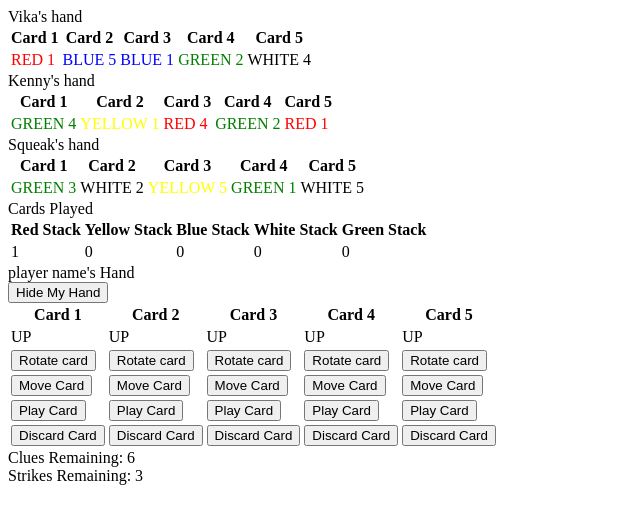
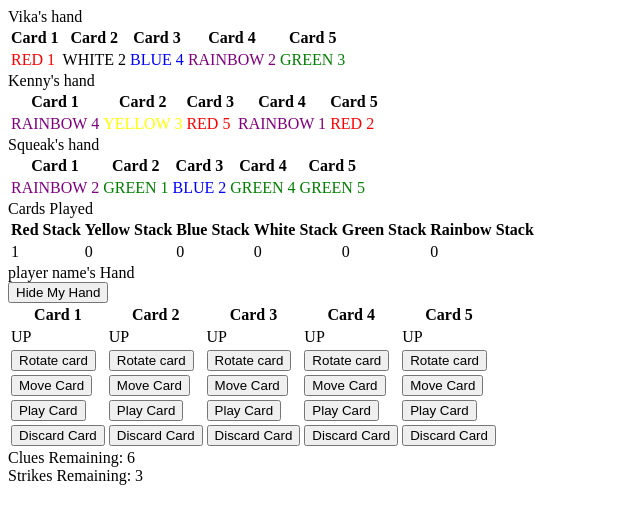
Before and after one commit to ChuckBTaylor/hanabi-frontend, an Angular app: page / in a window 1280 px wide. Shown: the top 524 px of the page, without its empty margins (0-640 px from the left). Built offline with nearby package versions, Linux system fonts and the light colour scheme.

Commit message:
Discarding and reseting

```diff
--- a/src/app/components/Cards/their-card.component.ts
+++ b/src/app/components/Cards/their-card.component.ts
@@ -12,8 +12,10 @@ export class TheirCardComponent implements ITheirCard {
   @Input() cardColor: CardColor;
 
   getDisplayColor(color: string): string {
-        if(color === CardColor.WHITE)
+    if (color === CardColor.WHITE)
       color = "BLACK";
+    else if (color === CardColor.RAINBOW)
+      color = "PURPLE";
     return color;
   }
 
--- a/src/app/components/Table/play-area.component.html
+++ b/src/app/components/Table/play-area.component.html
@@ -27,7 +27,7 @@
           {{ greenStack.length }}
         </td>
         <td *ngIf='showRainbowStack' [style.color]="green" [title]='"rainbow " + rainbowStack.length'>
-          {{ greenStack.length }}
+          {{ rainbowStack.length }}
         </td>
       </tr>
     </tbody>
--- a/src/app/components/Table/play-area.component.ts
+++ b/src/app/components/Table/play-area.component.ts
@@ -1,4 +1,4 @@
-import { Component, Input } from "@angular/core";
+import { Component, Input, OnChanges } from "@angular/core";
 import { IPlayArea } from 'src/app/models/Table/play-area.model';
 import { ICard, CardColor, CardNumber } from 'src/app/models/Card/card.model';
 import { IcuPlaceholder } from '@angular/compiler/src/i18n/i18n_ast';
@@ -7,7 +7,7 @@ import { IcuPlaceholder } from '@angular/compiler/src/i18n/i18n_ast';
     selector: 'play-area',
     templateUrl: "./play-area.component.html"
 })
-export class PlayAreaComponent implements IPlayArea {
+export class PlayAreaComponent implements IPlayArea, OnChanges {
 
     redStack: ICard[] = [{
         cardNumber: CardNumber.ONE,
@@ -19,6 +19,11 @@ export class PlayAreaComponent implements IPlayArea {
     greenStack: ICard[] = [];
     rainbowStack: ICard[] = [];
     @Input() showRainbowStack: boolean;
+    @Input() playedCards: ICard[] = [];
+
+    ngOnChanges(): void {
+
+    }
 
     playCard(card: ICard): boolean {
         let stack: ICard[] = this.getProperStack(card.cardColor);
@@ -44,4 +49,13 @@ export class PlayAreaComponent implements IPlayArea {
                 return this.rainbowStack;
         }
     }
+
+    resetStacks(): void {
+        this.blueStack = [];
+        this.redStack = [];
+        this.whiteStack = [];
+        this.yellowStack = [];
+        this.greenStack = [];
+        this.rainbowStack = [];
+    }
 }
--- a/src/app/components/Table/table.component.html
+++ b/src/app/components/Table/table.component.html
@@ -4,14 +4,17 @@
     </their-hand>
   </div>
   <div class="play-area-holder">
-    <play-area [showRainbowStack]="playingWithRainbow"></play-area>
+    <play-area
+      [showRainbowStack]="playingWithRainbow"
+      [playedCards]="playedCards"
+    ></play-area>
   </div>
   <div class="my-hand-holder">
-    <my-hand [myCards]="myHand" (playCard)="onPlayCard($event)" (discardCard)="onDiscardCard($event)"></my-hand>
-  </div>
-  <div class="garbage-area-holder" *ngIf="hasDiscardedCards()">
-    Discarded Cards:
-    <garbage-area [discardedCards]="discardedCards"></garbage-area>
+    <my-hand
+      [myCards]="myHand"
+      (playCard)="onPlayCard($event)"
+      (discardCard)="onDiscardCard($event)"
+    ></my-hand>
   </div>
   <div class="game-info-holder">
     <game-info
@@ -20,4 +23,8 @@
     >
     </game-info>
   </div>
+  <div class="garbage-area-holder" *ngIf="hasDiscardedCards()">
+      Discarded Cards:
+      <garbage-area [discardedCards]="discardedCards"></garbage-area>
+    </div>
 </div>
--- a/src/app/components/Table/table.component.ts
+++ b/src/app/components/Table/table.component.ts
@@ -12,17 +12,20 @@ import { isGeneratedFile } from '@angular/compiler/src/aot/util';
 export class TableComponent implements OnInit {
 
   @ViewChild(PlayAreaComponent, { static: false }) playArea: PlayAreaComponent;
+  playedCards: ICard[] = [];
   discardedCards: ICard[] = [];
   cluesRemaining: number;
   strikesRemaining: number;
   myHand: ICard[] = [];
   theirHands: ITheirHand[] = [];
   deck: ICard[] = [];
-  playingWithRainbow: boolean = false;
+  playingWithRainbow: boolean = true;
 
   ngOnInit(): void {
     this.cluesRemaining = 6;
     this.strikesRemaining = 3;
+    this.discardedCards = [];
+    this.playedCards = [];
     this.deck = this.generateNewDeck(this.playingWithRainbow);
     this.myHand = this.initializeHand(5);
     this.theirHands = [
@@ -41,16 +44,23 @@ export class TableComponent implements OnInit {
     ]
   }
 
+  reset(){
+    this.ngOnInit();
+    this.playArea.resetStacks();
+  }
+
   onPlayCard(card: ICard): void {
     console.log(card);
     if (!this.playArea.playCard(card)) {
       this.loseStrike();
     }
+    this.playedCards.push(card);
   }
 
   onDiscardCard(card: ICard): void {
     if (this.cluesRemaining < 8)
       this.cluesRemaining += 1;
+    this.discardedCards.push(card);
   }
 
   hasDiscardedCards(): boolean {
@@ -61,7 +71,7 @@ export class TableComponent implements OnInit {
     this.strikesRemaining -= 1;
     if (this.strikesRemaining === 0) {
       alert("You've lost! New game!")
-      this.ngOnInit();
+      this.reset();
     }
   }
 
```
Lines whose indentation alone changed are shown as unchanged.
